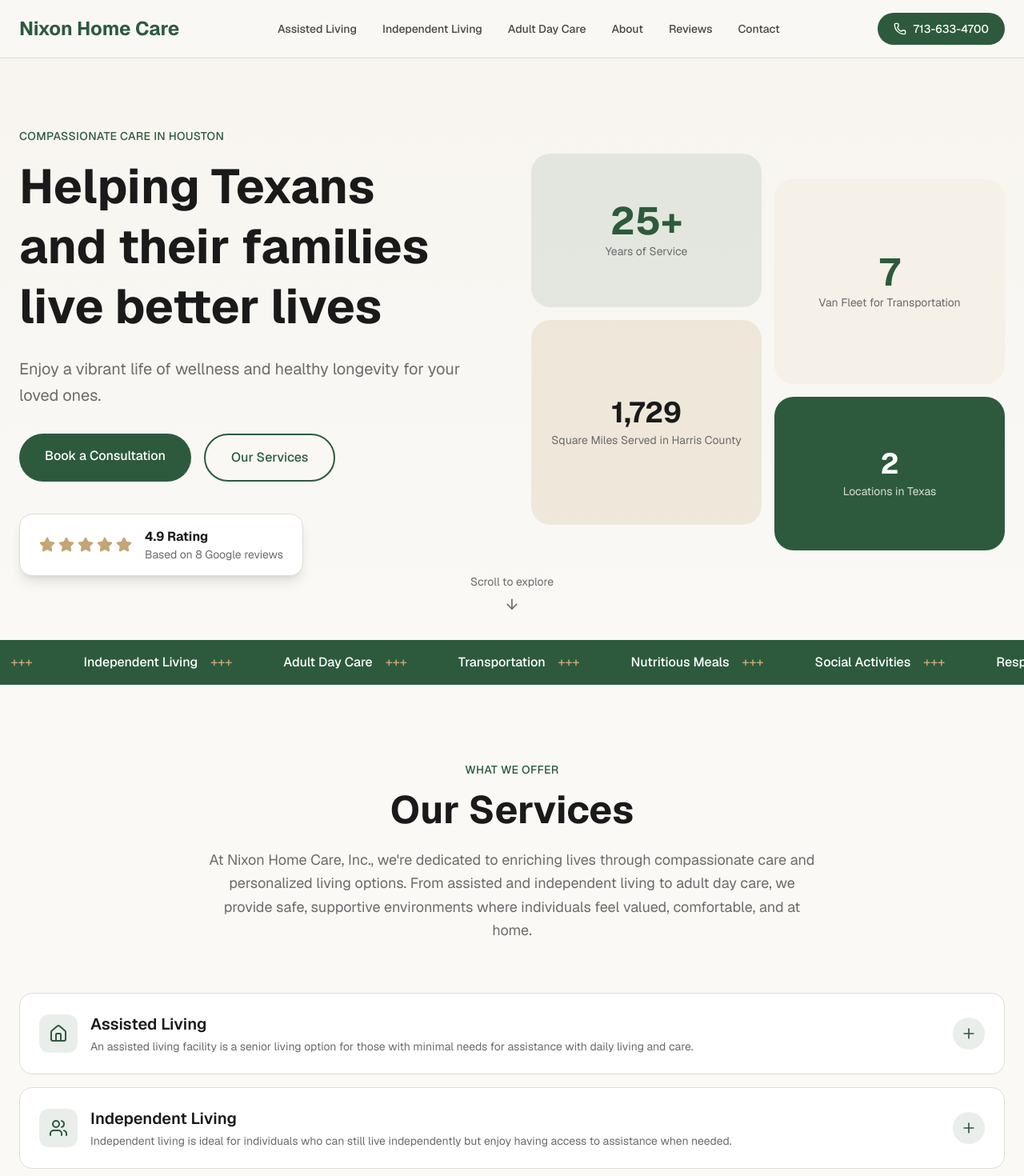
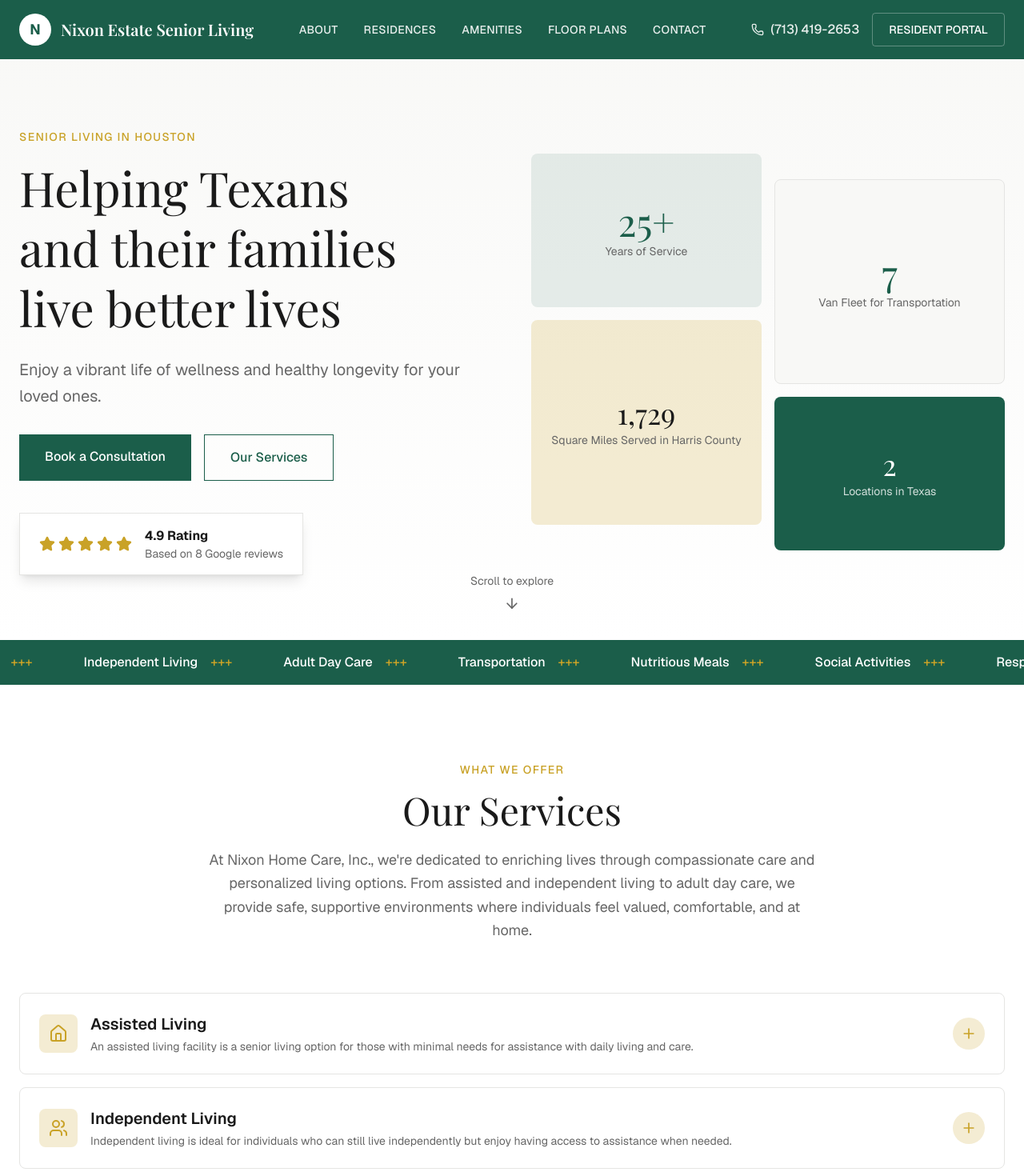
Before and after one commit to alexferrell4/nixon-homecare, a Next.js app: page / in a window 1280 px wide. Shown: the top 1470 px of the page at 80% size. Built offline with nearby package versions, Linux system fonts and the light colour scheme; a web font is replaced by a local one.

Commit message:
feat: update color scheme and component styles for better UX

```diff
--- a/src/app/globals.css
+++ b/src/app/globals.css
@@ -1,20 +1,20 @@
 @import "tailwindcss";
 
 :root {
-  --background: #FAF9F6;
+  --background: #FFFFFF;
   --foreground: #1a1a1a;
-  --primary: #2D5A3D;
+  --primary: #1B5E4A;
   --primary-foreground: #ffffff;
-  --secondary: #F5F0E8;
+  --secondary: #F8F8F6;
   --secondary-foreground: #1a1a1a;
-  --muted: #E8E4DC;
-  --muted-foreground: #6b6b6b;
-  --accent: #C4A574;
+  --muted: #F0F0EE;
+  --muted-foreground: #666666;
+  --accent: #C9A227;
   --accent-foreground: #1a1a1a;
   --card: #ffffff;
   --card-foreground: #1a1a1a;
-  --border: #E0DCD4;
-  --radius: 0.75rem;
+  --border: #E5E5E3;
+  --radius: 0.5rem;
 }
 
 @theme inline {
--- a/src/components/AdditionalServices.tsx
+++ b/src/components/AdditionalServices.tsx
@@ -38,10 +38,10 @@
               whileInView={{ opacity: 1, y: 0 }}
               viewport={{ once: true }}
               transition={{ delay: index * 0.1 }}
-              className="bg-card p-8 rounded-3xl border border-border hover:shadow-lg transition-shadow group"
+              className="bg-card p-8 rounded-lg border border-border hover:shadow-lg transition-shadow group"
             >
-              <div className="w-14 h-14 bg-primary/10 rounded-2xl flex items-center justify-center mb-6 group-hover:bg-primary group-hover:scale-105 transition-all">
-                <service.icon className="w-7 h-7 text-primary group-hover:text-primary-foreground transition-colors" />
+              <div className="w-14 h-14 bg-accent/20 rounded-lg flex items-center justify-center mb-6 group-hover:bg-accent group-hover:scale-105 transition-all">
+                <service.icon className="w-7 h-7 text-accent group-hover:text-white transition-colors" />
               </div>
               <h3 className="text-xl font-semibold text-foreground mb-4">{service.title}</h3>
               <p className="text-muted-foreground leading-relaxed">{service.description}</p>
--- a/src/components/Blog.tsx
+++ b/src/components/Blog.tsx
@@ -36,8 +36,8 @@
           viewport={{ once: true }}
           className="text-center mb-16"
         >
-          <p className="text-primary font-medium mb-4 tracking-wide uppercase text-sm">Latest News</p>
-          <h2 className="text-3xl md:text-4xl lg:text-5xl font-bold text-foreground font-[var(--font-playfair)] mb-6 text-balance">
+          <p className="text-accent font-medium mb-4 tracking-widest uppercase text-sm">Latest News</p>
+          <h2 className="text-3xl md:text-4xl lg:text-5xl font-normal text-foreground font-serif mb-6 text-balance">
             Latest Blog Posts
           </h2>
         </motion.div>
@@ -50,19 +50,19 @@
               whileInView={{ opacity: 1, y: 0 }}
               viewport={{ once: true }}
               transition={{ delay: index * 0.1 }}
-              className="group bg-card border border-border rounded-3xl p-8 hover:shadow-lg transition-all cursor-pointer"
+              className="group bg-card border border-border rounded-lg p-8 hover:shadow-lg transition-all cursor-pointer"
             >
               <div className="flex items-center gap-2 text-sm text-muted-foreground mb-4">
                 <Calendar className="w-4 h-4" />
                 {post.date}
               </div>
-              <h3 className="text-xl font-semibold text-foreground mb-4 group-hover:text-primary transition-colors leading-tight">
+              <h3 className="text-xl font-semibold text-foreground mb-4 group-hover:text-accent transition-colors leading-tight">
                 {post.title}
               </h3>
               <p className="text-muted-foreground leading-relaxed mb-6">
                 {post.excerpt}
               </p>
-              <div className="flex items-center gap-2 text-primary font-medium">
+              <div className="flex items-center gap-2 text-accent font-medium">
                 Read More
                 <ArrowRight className="w-4 h-4 group-hover:translate-x-1 transition-transform" />
               </div>
--- a/src/components/Header.tsx
+++ b/src/components/Header.tsx
@@ -6,24 +6,26 @@
 import Link from "next/link";
 
 const navLinks = [
-  { label: "Assisted Living", href: "#assisted-living" },
-  { label: "Independent Living", href: "#independent-living" },
-  { label: "Adult Day Care", href: "#adult-day-care" },
-  { label: "About", href: "#about" },
-  { label: "Reviews", href: "#reviews" },
-  { label: "Contact", href: "#contact" },
+  { label: "ABOUT", href: "#about" },
+  { label: "RESIDENCES", href: "#services" },
+  { label: "AMENITIES", href: "#additional-services" },
+  { label: "FLOOR PLANS", href: "#why-nixon" },
+  { label: "CONTACT", href: "#contact" },
 ];
 
 export default function Header() {
   const [isOpen, setIsOpen] = useState(false);
 
   return (
-    <header className="fixed top-0 left-0 right-0 z-50 bg-background/80 backdrop-blur-md border-b border-border">
+    <header className="fixed top-0 left-0 right-0 z-50 bg-primary">
       <div className="max-w-7xl mx-auto px-6 py-4">
         <div className="flex items-center justify-between">
-          <Link href="/" className="flex items-center gap-2">
-            <span className="text-2xl font-bold text-primary font-[var(--font-playfair)]">
-              Nixon Home Care
+          <Link href="/" className="flex items-center gap-3">
+            <div className="w-10 h-10 bg-white rounded-full flex items-center justify-center">
+              <span className="text-primary font-bold text-lg">N</span>
+            </div>
+            <span className="text-xl font-semibold text-white font-serif">
+              Nixon Estate Senior Living
             </span>
           </Link>
 
@@ -33,7 +35,7 @@
               <Link
                 key={link.label}
                 href={link.href}
-                className="text-sm font-medium text-foreground/80 hover:text-primary transition-colors"
+                className="text-sm font-medium text-white/90 hover:text-accent tracking-wide transition-colors"
               >
                 {link.label}
               </Link>
@@ -42,18 +44,24 @@
 
           <div className="hidden lg:flex items-center gap-4">
             <a
-              href="tel:713-633-4700"
-              className="flex items-center gap-2 px-5 py-2.5 bg-primary text-primary-foreground rounded-full text-sm font-medium hover:bg-primary/90 transition-colors"
+              href="tel:713-419-2653"
+              className="flex items-center gap-2 text-white/90 hover:text-accent transition-colors"
             >
               <Phone className="w-4 h-4" />
-              713-633-4700
+              <span className="font-medium">(713) 419-2653</span>
+            </a>
+            <a
+              href="#contact"
+              className="flex items-center gap-2 px-5 py-2.5 border border-white/30 text-white rounded-sm text-sm font-medium hover:bg-white hover:text-primary transition-colors"
+            >
+              RESIDENT PORTAL
             </a>
           </div>
 
           {/* Mobile Menu Button */}
           <button
             onClick={() => setIsOpen(!isOpen)}
-            className="lg:hidden p-2 text-foreground"
+            className="lg:hidden p-2 text-white"
             aria-label="Toggle menu"
           >
             {isOpen ? <X className="w-6 h-6" /> : <Menu className="w-6 h-6" />}
@@ -68,7 +76,7 @@
             initial={{ opacity: 0, height: 0 }}
             animate={{ opacity: 1, height: "auto" }}
             exit={{ opacity: 0, height: 0 }}
-            className="lg:hidden bg-background border-t border-border"
+            className="lg:hidden bg-primary border-t border-white/10"
           >
             <nav className="flex flex-col px-6 py-4">
               {navLinks.map((link) => (
@@ -76,17 +84,17 @@
                   key={link.label}
                   href={link.href}
                   onClick={() => setIsOpen(false)}
-                  className="py-3 text-foreground/80 hover:text-primary transition-colors border-b border-border last:border-0"
+                  className="py-3 text-white/90 hover:text-accent transition-colors border-b border-white/10 last:border-0"
                 >
                   {link.label}
                 </Link>
               ))}
               <a
-                href="tel:713-633-4700"
-                className="mt-4 flex items-center justify-center gap-2 px-5 py-3 bg-primary text-primary-foreground rounded-full text-sm font-medium"
+                href="tel:713-419-2653"
+                className="mt-4 flex items-center justify-center gap-2 px-5 py-3 border border-white/30 text-white rounded-sm text-sm font-medium"
               >
                 <Phone className="w-4 h-4" />
-                713-633-4700
+                (713) 419-2653
               </a>
             </nav>
           </motion.div>
--- a/src/components/Hero.tsx
+++ b/src/components/Hero.tsx
@@ -7,7 +7,7 @@
   return (
     <section className="relative min-h-screen flex items-center justify-center pt-20 overflow-hidden">
       {/* Background Pattern */}
-      <div className="absolute inset-0 bg-gradient-to-b from-secondary/50 to-background" />
+      <div className="absolute inset-0 bg-gradient-to-b from-secondary to-background" />
 
       <div className="relative z-10 max-w-7xl mx-auto px-6 py-20">
         <div className="grid lg:grid-cols-2 gap-12 items-center">
@@ -21,12 +21,12 @@
               initial={{ opacity: 0 }}
               animate={{ opacity: 1 }}
               transition={{ delay: 0.2 }}
-              className="text-primary font-medium mb-4 tracking-wide uppercase text-sm"
+              className="text-accent font-medium mb-4 tracking-widest uppercase text-sm"
             >
-              Compassionate Care in Houston
+              Senior Living in Houston
             </motion.p>
 
-            <h1 className="text-4xl md:text-5xl lg:text-6xl font-bold text-foreground leading-tight mb-6 font-[var(--font-playfair)] text-balance">
+            <h1 className="text-4xl md:text-5xl lg:text-6xl font-normal text-foreground leading-tight mb-6 font-serif text-balance">
               Helping Texans and their families live better lives
             </h1>
 
@@ -39,7 +39,7 @@
                 whileHover={{ scale: 1.02 }}
                 whileTap={{ scale: 0.98 }}
                 href="#contact"
-                className="px-8 py-4 bg-primary text-primary-foreground rounded-full font-medium hover:bg-primary/90 transition-colors text-center"
+                className="px-8 py-4 bg-primary text-primary-foreground font-medium hover:bg-primary/90 transition-colors text-center"
               >
                 Book a Consultation
               </motion.a>
@@ -47,7 +47,7 @@
                 whileHover={{ scale: 1.02 }}
                 whileTap={{ scale: 0.98 }}
                 href="#services"
-                className="px-8 py-4 border-2 border-primary text-primary rounded-full font-medium hover:bg-primary hover:text-primary-foreground transition-colors text-center"
+                className="px-8 py-4 border border-primary text-primary font-medium hover:bg-primary hover:text-primary-foreground transition-colors text-center"
               >
                 Our Services
               </motion.a>
@@ -58,7 +58,7 @@
               initial={{ opacity: 0, y: 20 }}
               animate={{ opacity: 1, y: 0 }}
               transition={{ delay: 0.6 }}
-              className="mt-10 inline-flex items-center gap-4 bg-card px-6 py-4 rounded-2xl shadow-lg border border-border"
+              className="mt-10 inline-flex items-center gap-4 bg-card px-6 py-4 shadow-lg border border-border"
             >
               <div className="flex items-center gap-1">
                 {[...Array(5)].map((_, i) => (
@@ -81,29 +81,29 @@
           >
             <div className="grid grid-cols-2 gap-4">
               <div className="space-y-4">
-                <div className="h-48 bg-primary/10 rounded-3xl flex items-center justify-center overflow-hidden">
+                <div className="h-48 bg-primary/10 rounded-lg flex items-center justify-center overflow-hidden">
                   <div className="text-center p-6">
-                    <p className="text-5xl font-bold text-primary font-[var(--font-playfair)]">25+</p>
+                    <p className="text-5xl font-normal text-primary font-serif">25+</p>
                     <p className="text-sm text-muted-foreground mt-1">Years of Service</p>
                   </div>
                 </div>
-                <div className="h-64 bg-accent/20 rounded-3xl flex items-center justify-center overflow-hidden">
+                <div className="h-64 bg-accent/20 rounded-lg flex items-center justify-center overflow-hidden">
                   <div className="text-center p-6">
-                    <p className="text-4xl font-bold text-foreground font-[var(--font-playfair)]">1,729</p>
+                    <p className="text-4xl font-normal text-foreground font-serif">1,729</p>
                     <p className="text-sm text-muted-foreground mt-1">Square Miles Served in Harris County</p>
                   </div>
                 </div>
               </div>
               <div className="space-y-4 pt-8">
-                <div className="h-64 bg-secondary rounded-3xl flex items-center justify-center overflow-hidden">
+                <div className="h-64 bg-secondary rounded-lg flex items-center justify-center overflow-hidden border border-border">
                   <div className="text-center p-6">
-                    <p className="text-5xl font-bold text-primary font-[var(--font-playfair)]">7</p>
+                    <p className="text-5xl font-normal text-primary font-serif">7</p>
                     <p className="text-sm text-muted-foreground mt-1">Van Fleet for Transportation</p>
                   </div>
                 </div>
-                <div className="h-48 bg-primary rounded-3xl flex items-center justify-center overflow-hidden">
+                <div className="h-48 bg-primary rounded-lg flex items-center justify-center overflow-hidden">
                   <div className="text-center p-6">
-                    <p className="text-4xl font-bold text-primary-foreground font-[var(--font-playfair)]">2</p>
+                    <p className="text-4xl font-normal text-primary-foreground font-serif">2</p>
                     <p className="text-sm text-primary-foreground/80 mt-1">Locations in Texas</p>
                   </div>
                 </div>
--- a/src/components/Services.tsx
+++ b/src/components/Services.tsx
@@ -40,8 +40,8 @@
           viewport={{ once: true }}
           className="text-center mb-16"
         >
-          <p className="text-primary font-medium mb-4 tracking-wide uppercase text-sm">What We Offer</p>
-          <h2 className="text-3xl md:text-4xl lg:text-5xl font-bold text-foreground font-[var(--font-playfair)] mb-6 text-balance">
+          <p className="text-accent font-medium mb-4 tracking-widest uppercase text-sm">What We Offer</p>
+          <h2 className="text-3xl md:text-4xl lg:text-5xl font-normal text-foreground font-serif mb-6 text-balance">
             Our Services
           </h2>
           <p className="text-lg text-muted-foreground max-w-3xl mx-auto leading-relaxed">
@@ -58,26 +58,26 @@
               whileInView={{ opacity: 1, y: 0 }}
               viewport={{ once: true }}
               transition={{ delay: index * 0.1 }}
-              className="border border-border rounded-2xl overflow-hidden bg-card"
+              className="border border-border rounded-lg overflow-hidden bg-card"
             >
               <button
                 onClick={() => setExpandedId(expandedId === service.id ? null : service.id)}
                 className="w-full px-6 py-6 flex items-center justify-between text-left hover:bg-secondary/50 transition-colors"
               >
                 <div className="flex items-center gap-4">
-                  <div className="w-12 h-12 bg-primary/10 rounded-xl flex items-center justify-center">
-                    <service.icon className="w-6 h-6 text-primary" />
+                  <div className="w-12 h-12 bg-accent/20 rounded-lg flex items-center justify-center">
+                    <service.icon className="w-6 h-6 text-accent" />
                   </div>
                   <div>
                     <h3 className="text-xl font-semibold text-foreground">{service.title}</h3>
                     <p className="text-muted-foreground text-sm mt-1 hidden sm:block">{service.shortDesc}</p>
                   </div>
                 </div>
-                <div className="w-10 h-10 bg-primary/10 rounded-full flex items-center justify-center flex-shrink-0">
+                <div className="w-10 h-10 bg-accent/20 rounded-full flex items-center justify-center flex-shrink-0">
                   {expandedId === service.id ? (
-                    <Minus className="w-5 h-5 text-primary" />
+                    <Minus className="w-5 h-5 text-accent" />
                   ) : (
-                    <Plus className="w-5 h-5 text-primary" />
+                    <Plus className="w-5 h-5 text-accent" />
                   )}
                 </div>
               </button>
--- a/src/components/WhyNixon.tsx
+++ b/src/components/WhyNixon.tsx
@@ -16,8 +16,8 @@
             whileInView={{ opacity: 1, y: 0 }}
             viewport={{ once: true }}
           >
-            <p className="text-accent font-medium mb-4 tracking-wide uppercase text-sm">Why Choose Us</p>
-            <h2 className="text-3xl md:text-4xl lg:text-5xl font-bold font-[var(--font-playfair)] mb-8 text-balance">
+            <p className="text-accent font-medium mb-4 tracking-widest uppercase text-sm">Why Choose Us</p>
+            <h2 className="text-3xl md:text-4xl lg:text-5xl font-normal font-serif mb-8 text-balance">
               Why Consider Nixon?
             </h2>
             <p className="text-primary-foreground/80 text-lg leading-relaxed mb-8">
@@ -43,7 +43,7 @@
             viewport={{ once: true }}
             className="relative"
           >
-            <div className="aspect-video bg-primary-foreground/10 rounded-3xl flex items-center justify-center relative overflow-hidden group cursor-pointer">
+            <div className="aspect-video bg-primary-foreground/10 rounded-lg flex items-center justify-center relative overflow-hidden group cursor-pointer">
               <div className="absolute inset-0 bg-gradient-to-t from-black/30 to-transparent" />
               <motion.button
                 whileHover={{ scale: 1.1 }}
```
Also changed, not shown: src/components/About.tsx (+8 -8 lines), src/components/Contact.tsx (+8 -8 lines), src/components/Reviews.tsx (+9 -9 lines).
